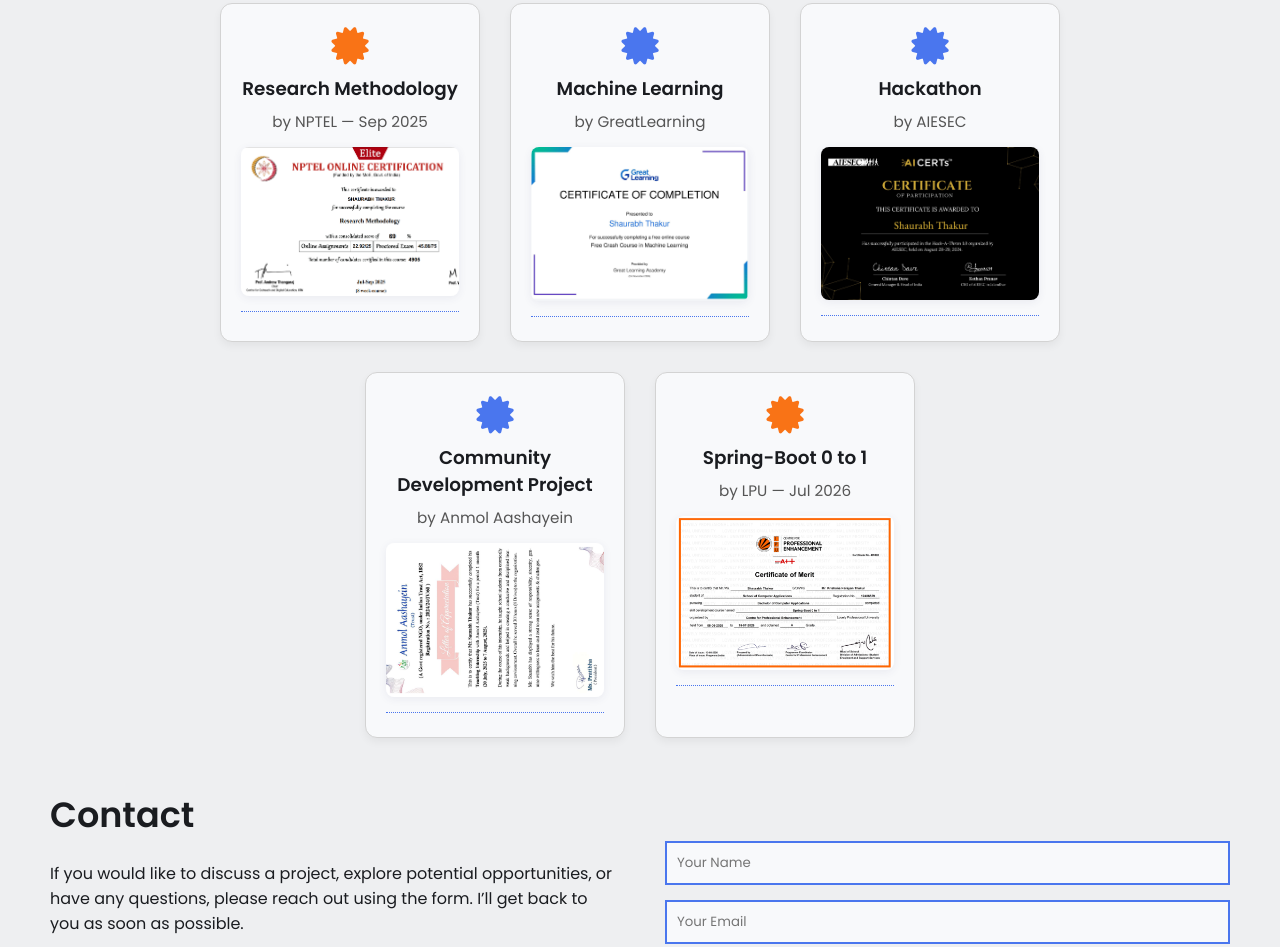
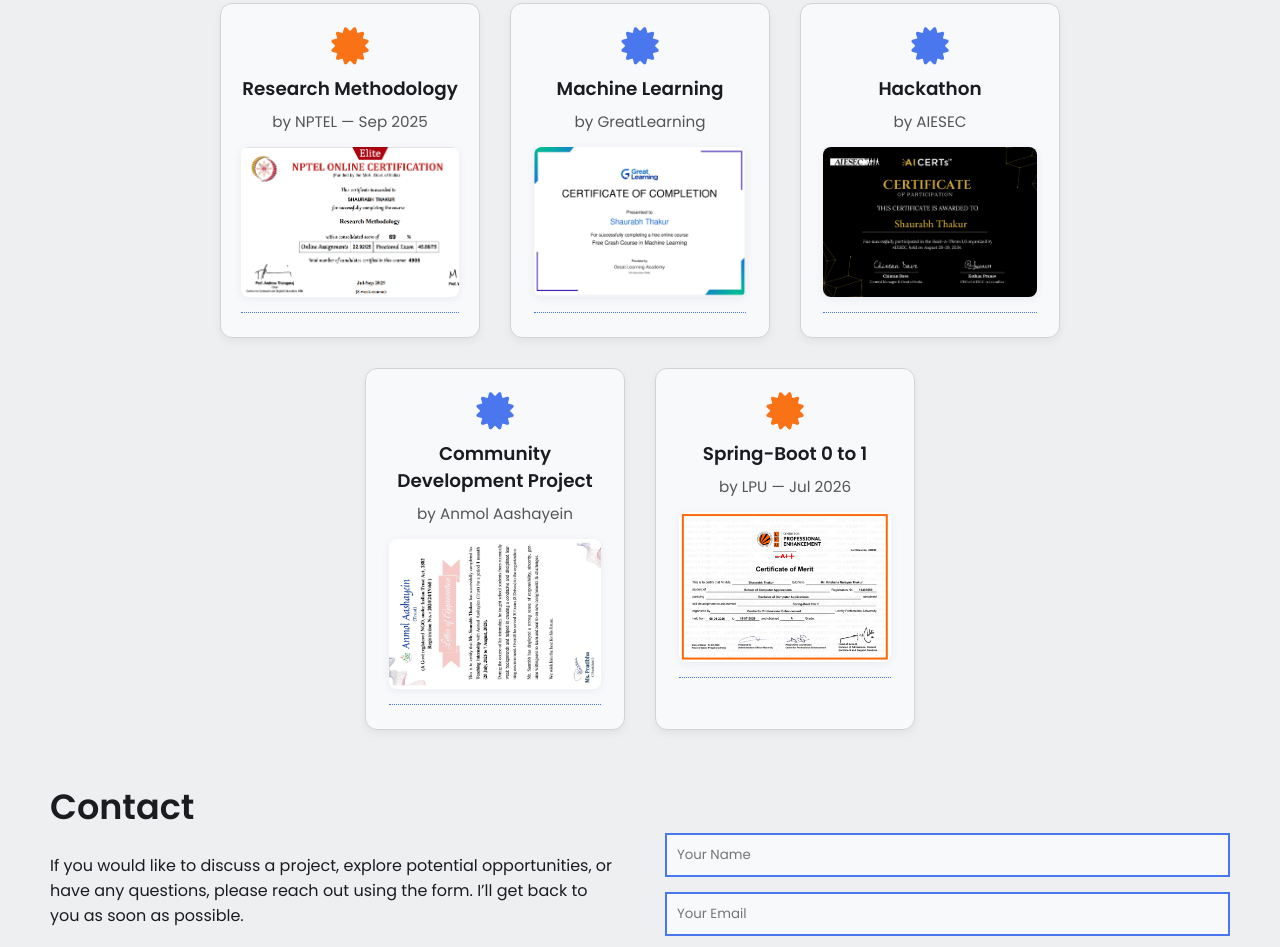
Before and after one commit to saurabh850/portfolio, a plain HTML site: page index.html in a window 1280 px wide. Shown: the part 2088-3035 px from the top of the page. Drawn offline with nearby package versions, Linux system fonts and the light colour scheme.

Commit message:
Force uniform sizes on all certificate images

```diff
--- a/style.css
+++ b/style.css
@@ -705,8 +705,9 @@
 
 .cert-card img {
   width: 100%;
-  max-width: 220px;
-  height: auto;
+  height: 150px;
+  object-fit: cover;
+  object-position: center;
   border-radius: 8px;
   margin-bottom: 8px;
   box-shadow: 0 2px 8px rgba(60,60,120,0.08);
```
